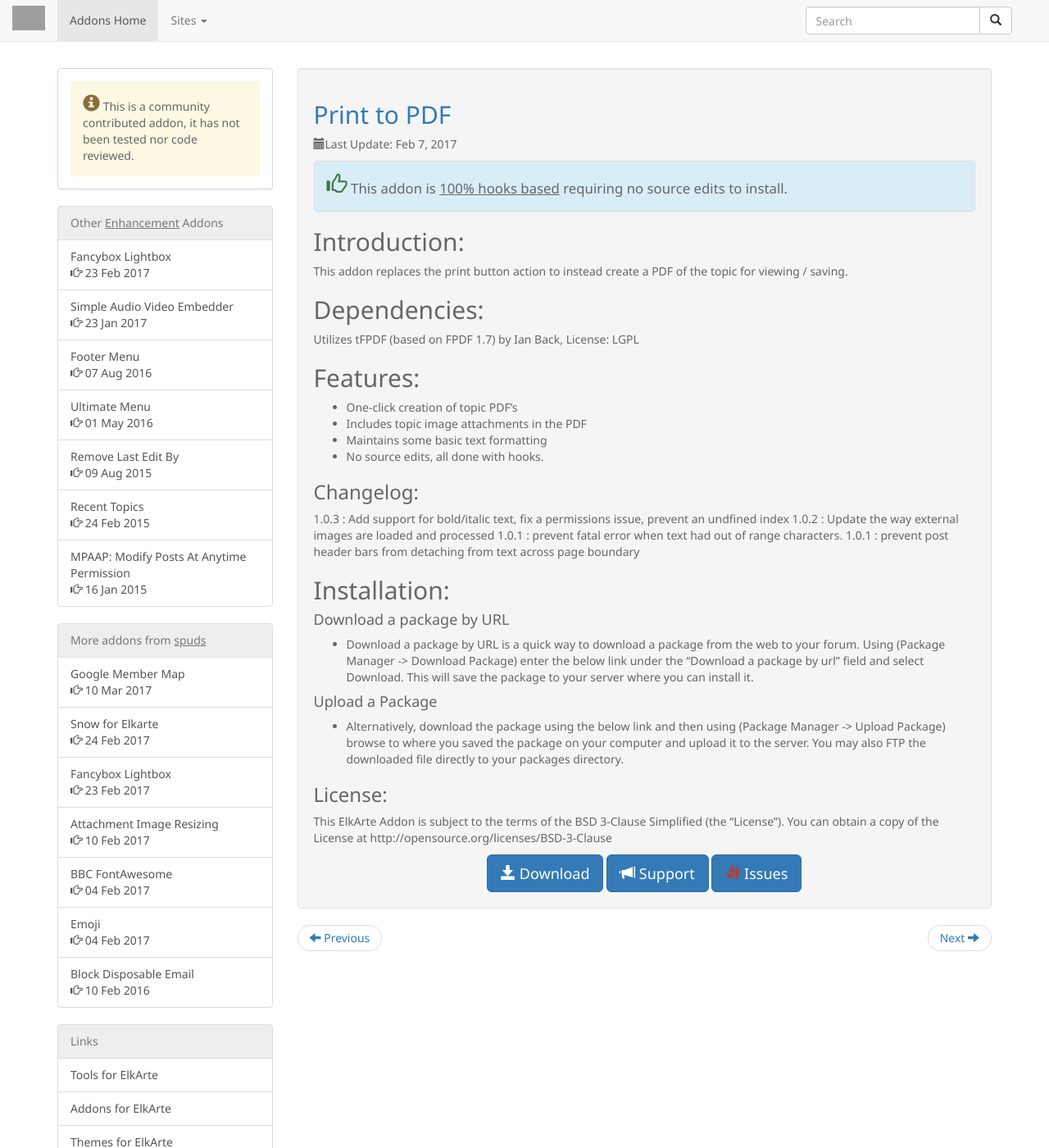
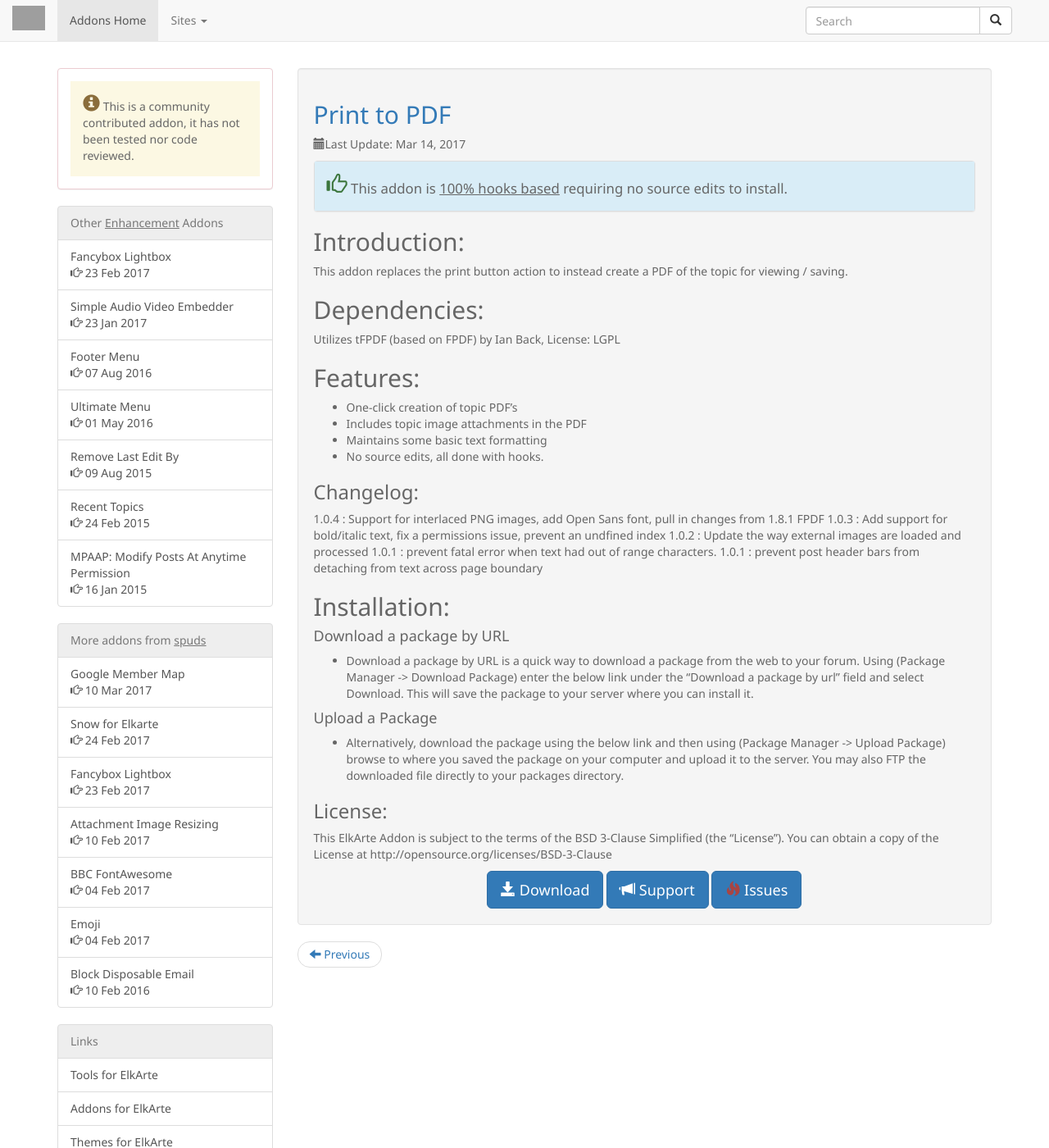
Before and after one commit to elkarte/addons, a Jekyll site: the page built from _posts/2014-08-13-Print-PDF.MD, in a window 1280 px wide and 1400 px high. Shown: the whole window at 82% size. Built offline with Jekyll 4.4.1, drawn with Linux system fonts in a browser that asks for light colours; nearby versions of some CDN libraries; grey boxes are pictures that could not be loaded.

Commit message:
! print to pdf to v1.0.4

```diff
--- a/_posts/2014-08-13-Print-PDF.MD
+++ b/_posts/2014-08-13-Print-PDF.MD
@@ -3,18 +3,18 @@ layout: post
 title: "Print to PDF"
 pkid: spuds:elk2pdf
 category: enhancement
-date: 2017-02-07
+date: 2017-03-14
 comments: false
 short: "Replaces the print button with a PDF file creation"
 license: BSD
-version: 1.0.3
+version: 1.0.4
 allhooks: yes
 elkversion: 1.0
 support: http://www.elkarte.net/community/index.php?topic=1848.0
 bugs: https://github.com/Spuds/Elk-PDF/issues
 author: spuds
 thumbnail:
-download: https://github.com/Spuds/Elk-PDF/releases/download/1.0.3/elk_pdf.zip
+download: https://github.com/Spuds/Elk-PDF/releases/download/1.0.4/elk_pdf.zip
 images:
 ---
 
@@ -22,7 +22,7 @@ images:
 This addon replaces the print button action to instead create a PDF of the topic for viewing / saving.
 
 ## Dependencies:
-Utilizes tFPDF (based on FPDF 1.7) by Ian Back, License:  LGPL
+Utilizes tFPDF (based on FPDF) by Ian Back, License:  LGPL
 
 ## Features:
 -  One-click creation of topic PDF's
@@ -31,6 +31,7 @@ Utilizes tFPDF (based on FPDF 1.7) by Ian Back, License:  LGPL
 -  No source edits, all done with hooks.
 
 ### Changelog:
+1.0.4 : Support for interlaced PNG images, add Open Sans font, pull in changes from 1.8.1 FPDF
 1.0.3 : Add support for bold/italic text, fix a permissions issue, prevent an undfined index
 1.0.2 : Update the way external images are loaded and processed
 1.0.1 : prevent fatal error when text had out of range characters.
```
